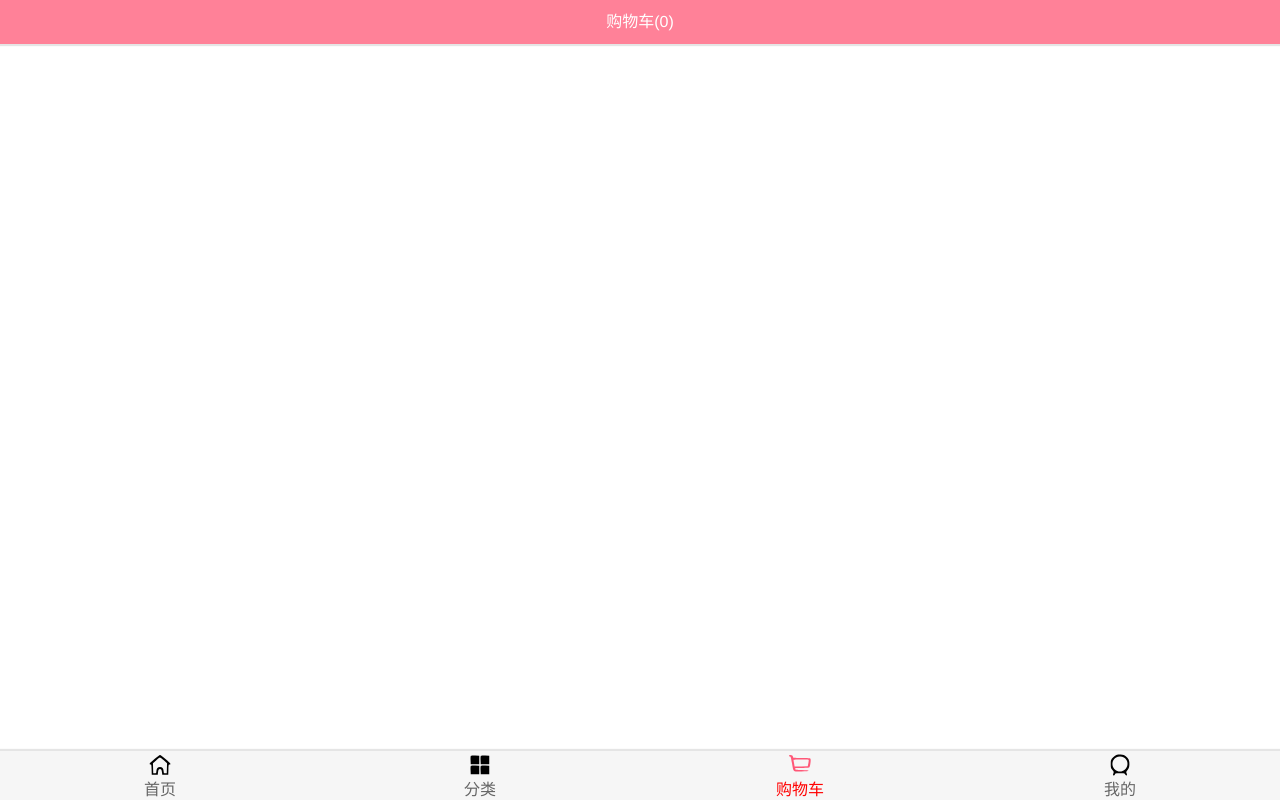
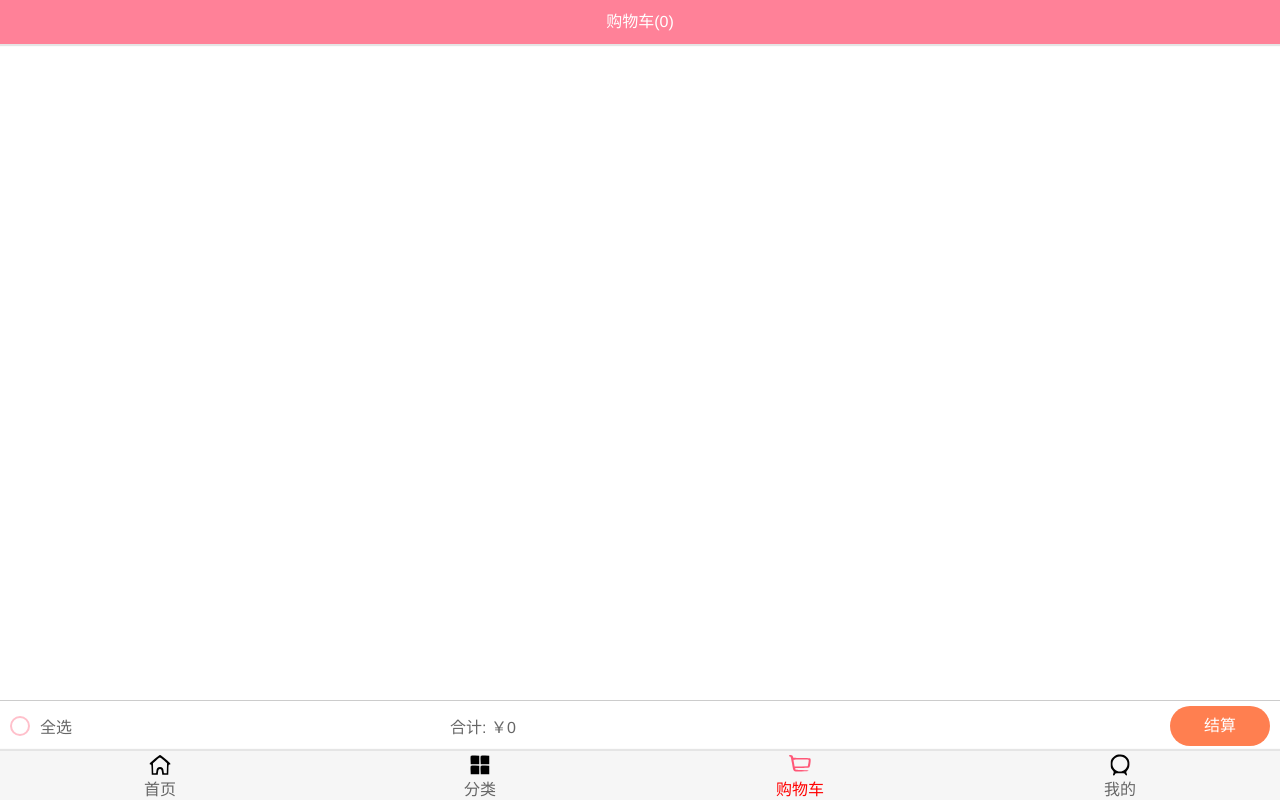
Before and after one commit to Continue-2000/supermall, a Vue app: page /#/shopcart in a window 1280 px wide. Built offline with nearby package versions, Linux system fonts and the light colour scheme.

Commit message:
购物车结算

```diff
--- a/src/components/content/checkButton/CheckButton.vue
+++ b/src/components/content/checkButton/CheckButton.vue
@@ -6,15 +6,27 @@
 <script>
 export default {
   name: "CheckButton",
+  props: {
+    cart: {
+      type: Object,
+      default() {
+        return {};
+      },
+    },
+  },
   data() {
     return {
-      ischeck: true,
+      ischeck: false,
     };
   },
   methods: {
     change() {
       this.ischeck = !this.ischeck;
+      this.cart.checked = this.ischeck;
     },
+  },
+  created() {
+    this.ischeck;
   },
 };
 </script>
--- a/src/store/mutations.js
+++ b/src/store/mutations.js
@@ -1,4 +1,4 @@
-import { ADD_COUNT, PUSH_PROJECT } from "./mutations_const"
+import { ADD_COUNT, PUSH_PROJECT, IS_CHECK } from "./mutations_const"
 export default {
 
   [ADD_COUNT](state, payload) {
@@ -6,8 +6,7 @@ export default {
     payload.count += 1;
   },
   [PUSH_PROJECT](state, payload) {
+    payload.checked = false;
     state.shopcart.push(payload)
-    console.log(state.shopcart);
-  }
-
+  },
 }
--- a/src/store/mutations_const.js
+++ b/src/store/mutations_const.js
@@ -1,2 +1,3 @@
 export const ADD_COUNT = 'addCount'
 export const PUSH_PROJECT = 'pushProject'
+export const IS_CHECK = 'ischeck'
--- a/src/views/shopcart/Shopcart.vue
+++ b/src/views/shopcart/Shopcart.vue
@@ -4,17 +4,19 @@
       <div slot="center">购物车({{ cartLength }})</div>
     </nav-bar>
     <cart-list></cart-list>
+    <settlement />
   </div>
 </template>
 <script>
 // 子组件
 import CartList from "./childComps/CartList";
+import Settlement from "./childComps/Settlement";
 // 公用组件
 import NavBar from "components/common/navbar/NavBar";
 import { mapGetters } from "vuex";
 export default {
   name: "Shopcart",
-  components: { NavBar, CartList },
+  components: { NavBar, CartList, Settlement },
   computed: {
     ...mapGetters({
       cartLength: "cartLength",
--- a/src/views/shopcart/childComps/CartList.vue
+++ b/src/views/shopcart/childComps/CartList.vue
@@ -33,7 +33,7 @@ export default {
   left: 0;
   right: 0;
   top: 44px;
-  bottom: 58px;
+  bottom: 99px;
 }
 .contain {
   height: 100%;
--- a/src/views/shopcart/childComps/CartListItem.vue
+++ b/src/views/shopcart/childComps/CartListItem.vue
@@ -1,6 +1,6 @@
 <template>
   <div class="cart-list-item">
-    <check-button class="check-button" />
+    <check-button class="check-button" :cart="cart" />
     <div class="image">
       <div class="img">
         <img :src="cart.img" alt="产品图片" />
--- /dev/null
+++ b/src/views/shopcart/childComps/Settlement.vue
@@ -0,0 +1,100 @@
+<template>
+  <div class="settlement">
+    <div class="selectAll">
+      <check-button class="check-button" @click="selectAll" />
+      <span>全选</span>
+    </div>
+    <div class="total">
+      <span class="totalPrice">合计: {{ total }}</span>
+      <div class="toSettle">
+        结算<span v-show="totalNum">({{ totalNum }})</span>
+      </div>
+    </div>
+  </div>
+</template>
+<script>
+// 子组件
+import CheckButton from "components/content/checkButton/CheckButton";
+// 公用
+import { mapGetters } from "vuex";
+export default {
+  name: "Settlement",
+  data() {
+    return {};
+  },
+  components: { CheckButton },
+  created() {
+    console.log(this.total);
+  },
+  computed: {
+    //计算总价
+    total() {
+      return (
+        "￥" +
+        this.$store.state.shopcart
+          .filter((item) => {
+            return item.checked;
+          })
+          .reduce((pre, cur) => {
+            return pre + cur.price * cur.count;
+          }, 0)
+      );
+    },
+    //计算总数量
+    totalNum() {
+      return this.$store.state.shopcart.filter((item) => {
+        return item.checked;
+      }).length;
+    },
+  },
+  methods: {
+    //全选
+    selectAll() {
+      this.$store.state.shopcart.map((item) => (item.checked = true));
+    },
+  },
+};
+</script>
+<style scoped>
+.settlement {
+  position: fixed;
+  display: flex;
+  padding: 0 10px;
+  bottom: 50px;
+  left: 0;
+  right: 0;
+  width: 100%;
+  height: 50px;
+  align-items: center;
+  border-top: 1px solid #ccc;
+  background: #fff;
+}
+.selectAll {
+  display: flex;
+  flex: 1;
+  align-items: center;
+  height: 40px;
+}
+.total {
+  display: flex;
+  flex: 2;
+  align-items: center;
+  height: 40px;
+}
+.check-button {
+  margin-right: 10px;
+}
+.totalPrice {
+  flex: 1;
+  margin-left: 20px;
+}
+.toSettle {
+  height: 40px;
+  width: 100px;
+  color: #fff;
+  line-height: 40px;
+  text-align: center;
+  background: coral;
+  border-radius: 20px;
+}
+</style>
```
